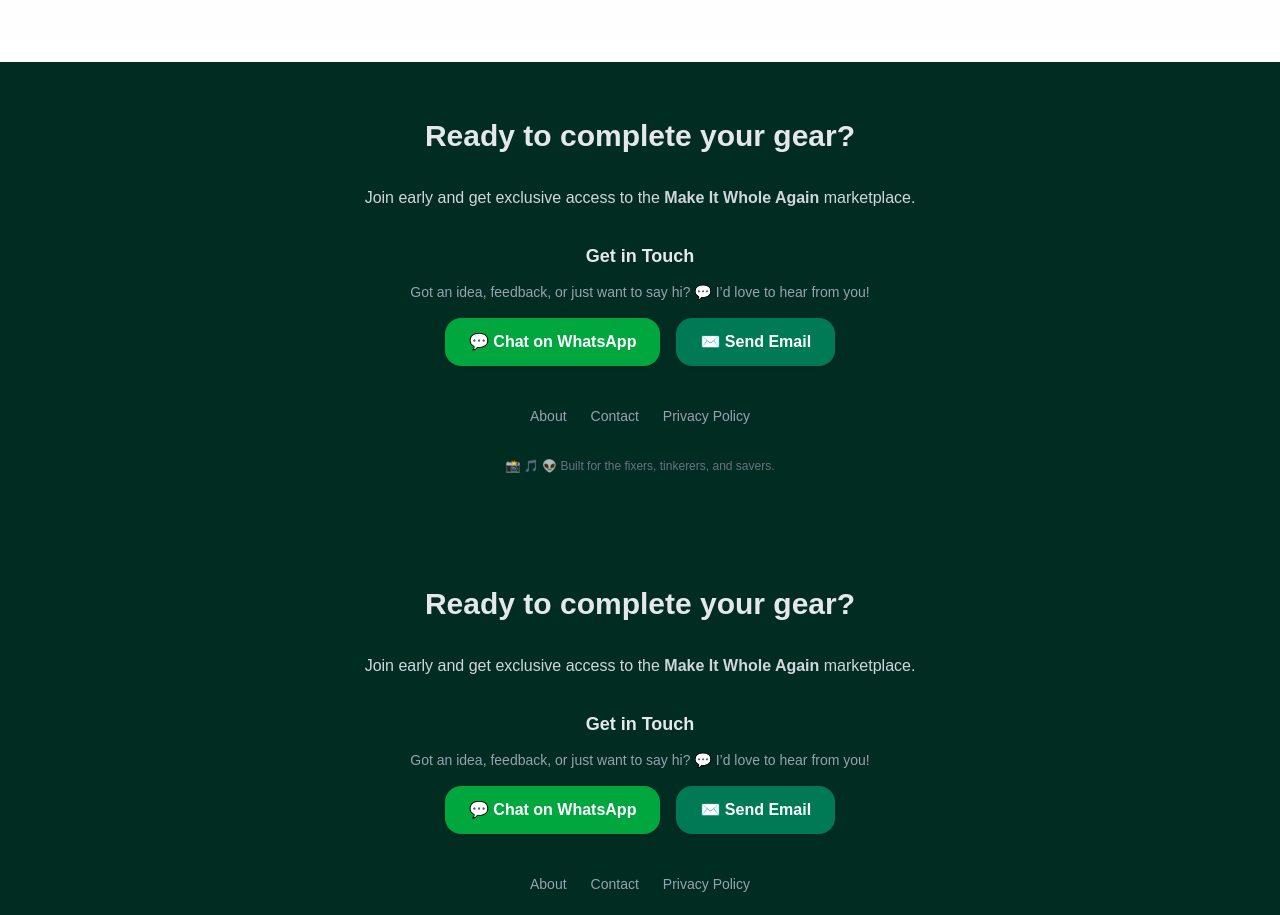
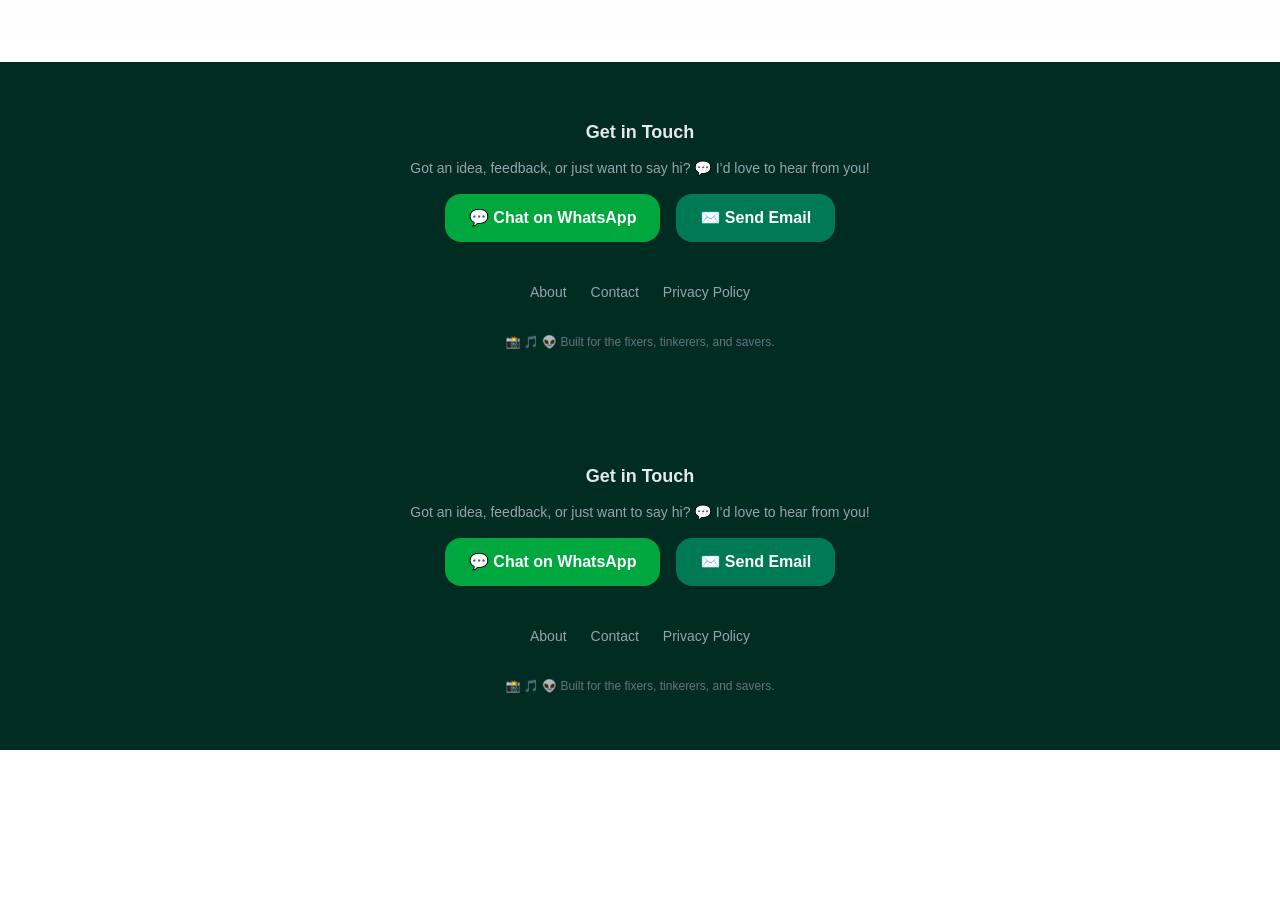
Before and after one commit to gathungugabriel/makeitwholeMVP, a Next.js app: page / in a window 1280 px wide. Shown: the part 2672-3587 px from the top of the page. After the commit the page ends 3422 px from the top, so only its background shows below. Built offline with nearby package versions, Linux system fonts and the light colour scheme.

Commit message:
humanized

```diff
--- a/components/Footer.jsx
+++ b/components/Footer.jsx
@@ -10,14 +10,6 @@
   return (
     <footer className="bg-emerald-950 text-gray-200 py-14 text-center">
       <div className="max-w-5xl mx-auto px-6 space-y-8">
-
-        {/* Call to action */}
-        <h2 className="text-2xl sm:text-3xl font-bold">
-          Ready to complete your gear?
-        </h2>
-        <p className="text-gray-300">
-          Join early and get exclusive access to the <span className="font-semibold">Make It Whole Again</span> marketplace.
-        </p>
 
 
         {/* Contact options */}
```
